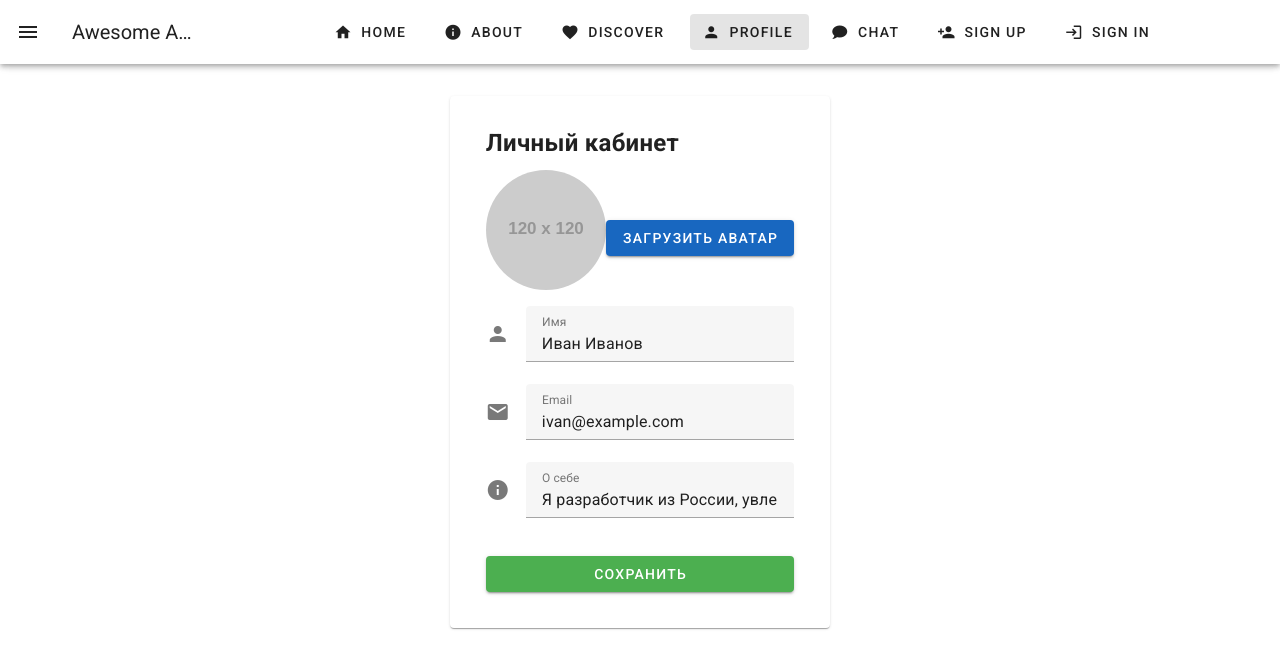
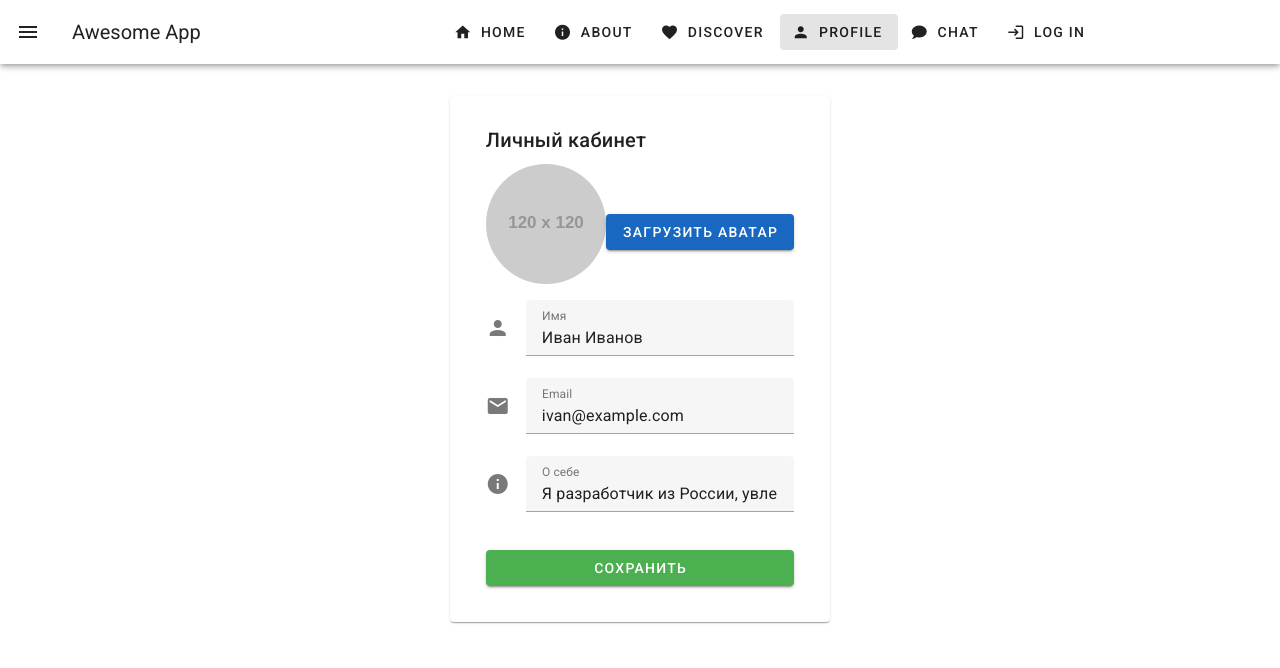
Before and after one commit to DeadDPie/DatingSPA, a Vue app: page /profile in a window 1280 px wide. Shown: the top 668 px of the page. Built offline with nearby package versions, Linux system fonts and the light colour scheme.

Commit message:
add pinia store for token

```diff
--- a/src/App.vue
+++ b/src/App.vue
@@ -50,20 +50,34 @@
 </template>
 
 <script>
+import { computed, ref } from "vue";
+import { useAuthStore } from "./stores/auth.js";
+
 export default {
-  data() {
+  setup() {
+    const sidebar = ref(false);
+    const authStore = useAuthStore();
+
+    const token = computed(() => authStore.token);
+    console.log(token.value);
+    const menuItems = computed(() => [
+      { title: "Home", path: "/", icon: "mdi-home" },
+      { title: "About", path: "/about", icon: "mdi-information" },
+      { title: "Discover", path: "/discover", icon: "mdi-heart" },
+      { title: "Profile", path: "/profile", icon: "mdi-account" },
+      { title: "Chat", path: "/chat", icon: "mdi-chat" },
+      {
+        title: token.value ? "Log Out" : "Log In",
+        path: "/signin",
+        icon: token.value ? "mdi-logout" : "mdi-login",
+      },
+    ]);
+
     return {
       appTitle: "Awesome App",
-      sidebar: false, // Контроль боковой панели
-      menuItems: [
-        { title: "Home", path: "/", icon: "mdi-home" },
-        { title: "About", path: "/about", icon: "mdi-information" },
-        { title: "Discover", path: "/discover", icon: "mdi-heart" },
-        { title: "Profile", path: "/profile", icon: "mdi-account" },
-        { title: "Chat", path: "/chat", icon: "mdi-chat" },
-        { title: "Sign Up", path: "/signup", icon: "mdi-account-plus" },
-        { title: "Sign In", path: "/signin", icon: "mdi-login" },
-      ],
+      sidebar,
+      menuItems,
+
     };
   },
 };
@@ -76,7 +90,4 @@ export default {
   cursor: pointer;
 }
 
-.v-btn {
-  margin-left: 10px;
-}
 </style>
--- a/src/components/About.vue
+++ b/src/components/About.vue
@@ -1,13 +1,5 @@
 <script setup>
-import { useCounterStore } from '../stores/counter'
 
-const counter = useCounterStore()
-
-counter.count++
-// with autocompletion ✨
-counter.$patch({ count: counter.count + 1 })
-// or using an action instead
-counter.increment()
 </script>
 
 <template>
@@ -15,7 +7,6 @@ counter.increment()
     <v-card>
       <v-card-title>О нас</v-card-title>
       <v-card-text>Информация о компании.</v-card-text>
-      <div>Current Count: {{ counter.count }}</div>
     </v-card>
   </v-container>
 </template>
--- a/src/components/Profile.vue
+++ b/src/components/Profile.vue
@@ -49,6 +49,7 @@
 </template>
 
 <script>
+//const isLoggedIn = inject("isLoggedIn", ref(false));
 export default {
   data() {
     return {
@@ -79,8 +80,5 @@ export default {
 </script>
 
 <style scoped>
-.v-card-title {
-  font-weight: bold;
-  font-size: 24px;
-}
+
 </style>
--- a/src/components/SignIn.vue
+++ b/src/components/SignIn.vue
@@ -1,7 +1,7 @@
 <template>
   <v-container class="d-flex justify-center align-center fill-height">
     <v-card v-if="token" class="pa-5" width="600" max-width="100%">
-      <v-card-title  class="text-center" >Вы вошли в систему</v-card-title>
+      <v-card-title class="text-center">Вы вошли в систему</v-card-title>
       <v-card-text>
         <v-form ref="form" v-model="valid" lazy-validation>
 
@@ -17,8 +17,7 @@
       </v-card-text>
     </v-card>
     <v-card v-else class="pa-5" width="600" max-width="100%">
-      <p v-if="token">Токен: {{ token }}</p>
-      <v-card-title  class="text-center" >Вход в систему</v-card-title>
+      <v-card-title class="text-center">Вход в систему</v-card-title>
 
       <v-card-text>
         <v-form ref="form" v-model="valid" lazy-validation>
@@ -48,7 +47,6 @@
           >
             Войти
           </v-btn>
-          <p v-if="token">Токен: {{ token }}</p>
         </v-form>
       </v-card-text>
     </v-card>
@@ -56,46 +54,49 @@
 </template>
 
 <script>
-import { useAuthStore } from '../stores/auth';
+import { useAuthStore } from "../stores/auth";
+import { computed, ref } from "vue";
+
 export default {
-  data() {
+  setup() {
+    const authStore = useAuthStore();
+
+    const valid = ref(false);
+    const form = ref(null);
+    const email = ref("");
+    const password = ref("");
+
+    const token = computed(() => authStore.token);
+
+    const rules = {
+      required: (value) => !!value || "Обязательное поле",
+      email: (value) => /.+@.+\..+/.test(value) || "Некорректный email",
+    };
+
+    function login() {
+      if (form.value && form.value.validate()) {
+        // Имитация успешной авторизации
+        const fakeToken = "abc123";
+        authStore.setToken(fakeToken);
+
+      }
+    }
+
+    function logout() {
+      authStore.clearToken();
+    }
+
     return {
-      email: "",
-      password: "",
-      valid: false,
-      rules: {
-        required: (v) => !!v || "Поле обязательно",
-        email: (v) => /.+@.+\..+/.test(v) || "Введите корректный email",
-      },
+      token,
+      login,
+      logout,
+      valid,
+      form,
+      email,
+      password,
+      rules,
     };
   },
-  computed: {
-    token() {
-      const authStore = useAuthStore();
-      return authStore.token; // Получаем токен из хранилища
-    },
-  },
-  methods: {
-    login() {
-      if (this.$refs.form.validate()) {
-        // Имитация успешной авторизации
-        const fakeToken = 'abc123';
-
-        const authStore = useAuthStore();
-        authStore.setToken(fakeToken);
-
-        alert(`Вход с email: ${this.email}, пароль: ${this.password}`);
-
-      }
-    },
-    logout() {
-
-        const authStore = useAuthStore();
-        authStore.clearToken();
-
-    },
-  },
-
 };
 </script>
 
```
